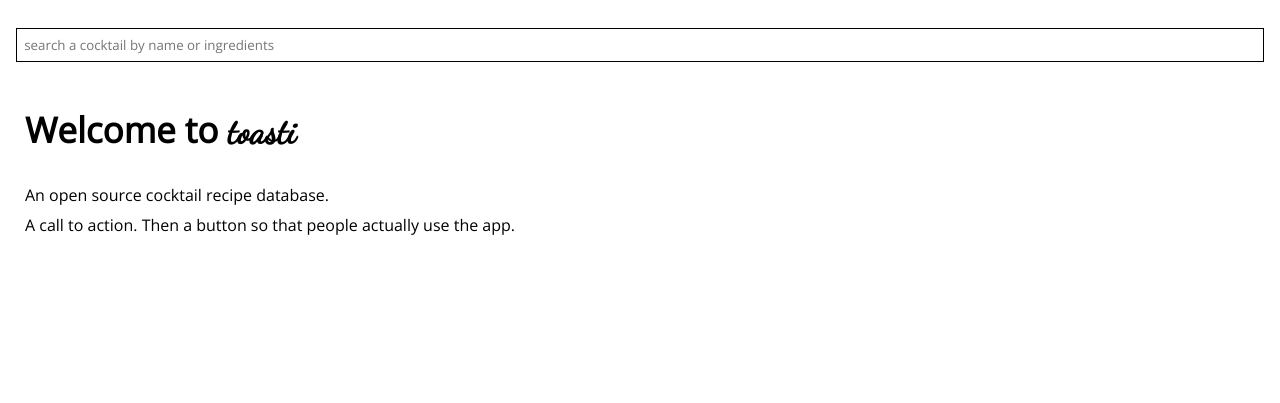
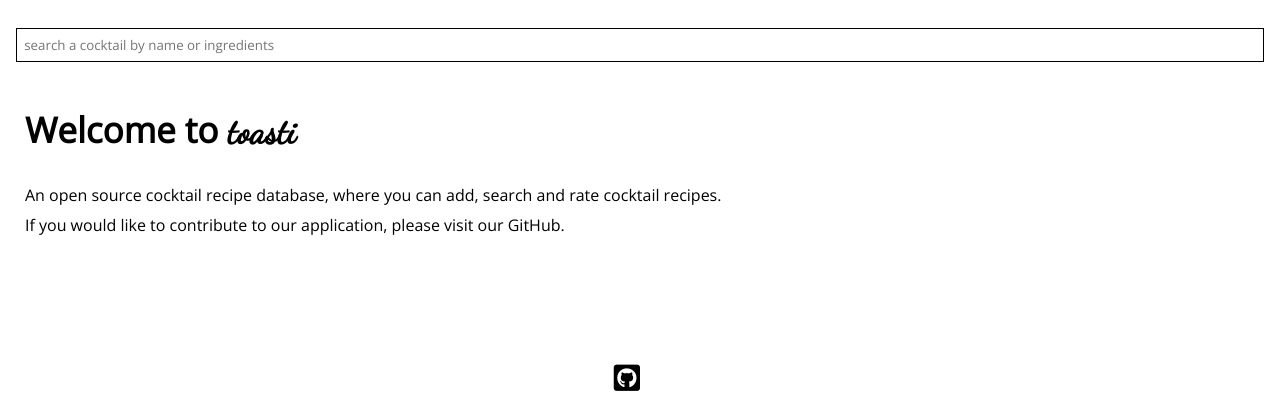
Before and after one commit to zmiles17/toasti, a website: page public/html/index.html in a window 1280 px wide. Shown: the part 397-800 px from the top of the page. Drawn offline with nearby package versions, Linux system fonts and the light colour scheme.

Commit message:
Added footer

```diff
--- a/public/css/style.css
+++ b/public/css/style.css
@@ -44,6 +44,16 @@ h2 {
 
 span {
     font-family: "Dancing Script";
+}
+
+.fab {
+    font-size: 30px;
+}
+
+footer {
+    position: absolute;
+    bottom: 10px;
+    right: 50%;
 }
 
 .image-container {
--- a/public/html/index.html
+++ b/public/html/index.html
@@ -26,10 +26,12 @@
     </form>
     <div class="info">
         <h3>Welcome to <span>toasti</span></h3>
-        <p>An open source cocktail recipe database.</p>
-        <p>A call to action. Then a button so that people actually use the app.</p>
+        <p>An open source cocktail recipe database, where you can add, search and rate cocktail recipes.</p>
+        <p>If you would like to contribute to our application, please visit our GitHub.</p>
     </div>
-
+<footer>
+    <a href="https://github.com/zmiles17/toasti"><i class="fab fa-github-square"></i></a>
+</footer>
 </body>
 <script src="https://code.jquery.com/jquery.js"></script>
 <script src="../js/app.js"></script>
```
